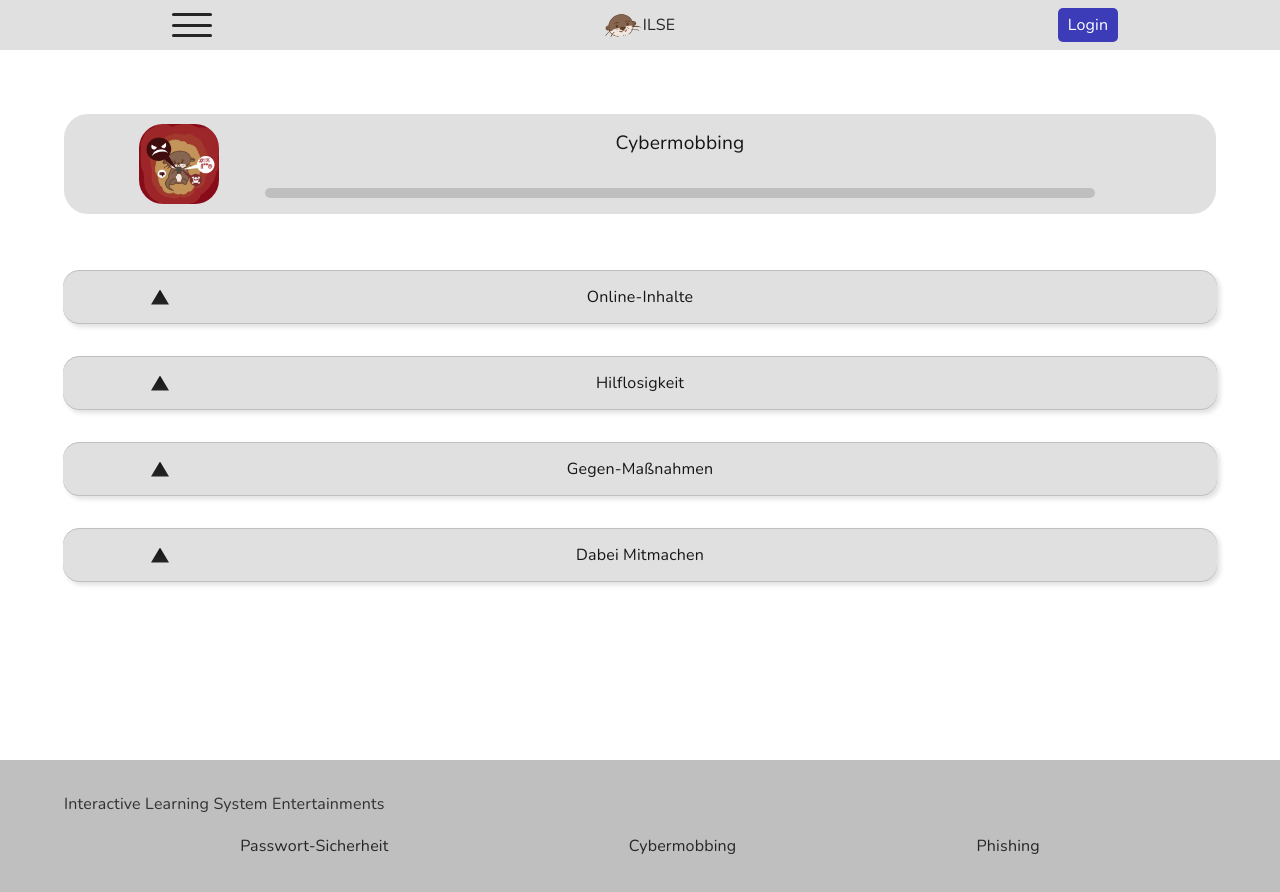
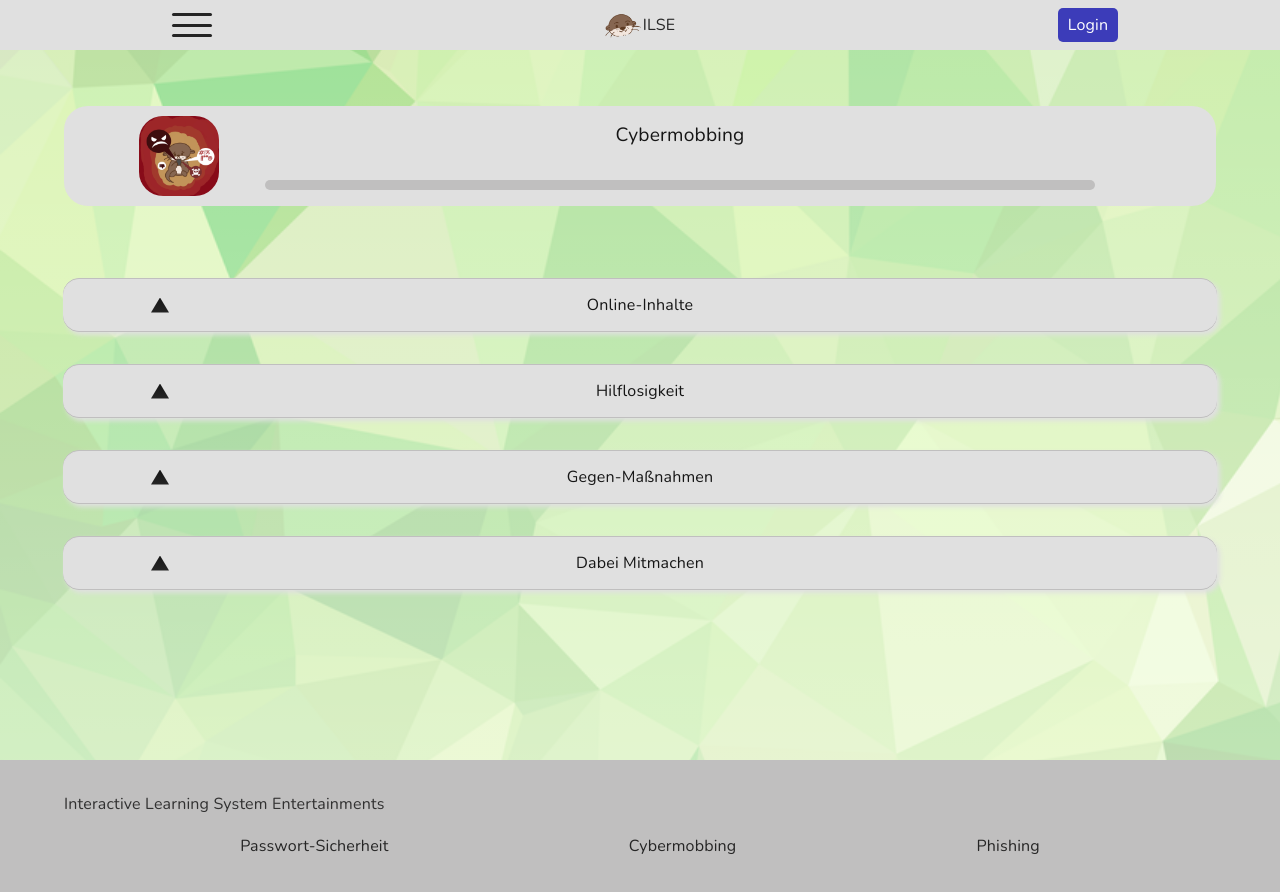
Before and after one commit to ILSE-Group/ILSE-Plattform-Frontend, a React (Vite) app: page / in a window 1280 px wide. Both pictures are taken after a click on the element 639 px from the left and 802 px from the top of the page. Shown: the top 892 px of the page. Built offline with nearby package versions, Linux system fonts and the light colour scheme.

Commit message:
added wallpaper to Landing, RoomViewPage

```diff
--- a/src/components/Landing/InfoPage/InfoPage.scss
+++ b/src/components/Landing/InfoPage/InfoPage.scss
@@ -23,12 +23,21 @@
     width: 90%;
     height: 70%;
 
+    padding: 2vh 0 2vh 0;
+
     display: flex;
     flex-direction: column;
     flex-wrap: nowrap;
 
     justify-content: space-evenly;
     align-items: center;
+
+    border-radius: 1em;
+
+    background: var(--wpOpacityGradient),
+                url('/wallpaper/wp-abstract.png');
+    background-size: cover;
+    background-repeat: no-repeat;
 }
 
 .header-content-wrapper {
--- a/src/components/RoomView/RoomViewPage.scss
+++ b/src/components/RoomView/RoomViewPage.scss
@@ -3,6 +3,11 @@
 .room-view-wrapper {
     min-height: 100vh;
     height: fit-content;
+
+    background: var(--wpOpacityGradient),
+                url('/wallpaper/wp-abstract.png');
+    background-size: cover;
+    background-repeat: no-repeat;
 }
 
 .room-page-wrapper {
@@ -19,9 +24,20 @@
 
 .room-header-wrapper {
     height: 100px;
+    width: 100%;
+
+    margin: 2vh 0 2vh 0;
+    padding: 5vh 0 5vh 0;
+
+    display: flex;
+    flex-direction: column;
+    align-items: center;
+    justify-content: center;
+}
+
+.room-header-content-wrapper {
+    height: 100%;
     width: 90%;
-
-    margin: 8vh 0 5vh 0;
 
     display: flex;
     flex-direction: row;
--- a/src/components/RoomView/RoomViewPage.tsx
+++ b/src/components/RoomView/RoomViewPage.tsx
@@ -77,6 +77,7 @@ function RoomViewPage( {roomName, thumbnailSrc} : RoomViewProps ) {
             <div className='room-page-wrapper'>
 
                 <div className='room-header-wrapper'>
+                    <div className='room-header-content-wrapper'>
                         {thumbnailSrc != null ? (
                             <img src={thumbnailSrc} alt=""
                                 className='room-header-thumb'
@@ -91,6 +92,7 @@ function RoomViewPage( {roomName, thumbnailSrc} : RoomViewProps ) {
                             <div className='room-header-progressbar'>
                                 <div className='room-header-progress'
                                     ref={progressRef}>
+                                </div>
                             </div>
                         </div>
                     </div>
--- a/src/index.scss
+++ b/src/index.scss
@@ -38,6 +38,8 @@ body {
   --highlightColorMediumContrast: #{styles.$lightTheme_highlightColorMediumContrast};
   --highlightColorLowContrast: #{styles.$lightTheme_highlightColorLowContrast};
 
+  --wpOpacityGradient: linear-gradient(rgba(255, 255, 255, 0.5), rgba(255, 255, 255, 0.7));
+
   color-scheme: light dark;
 
   margin: 0;
@@ -73,6 +75,8 @@ body.dark {
   --highlightColorHighContrast: #{styles.$darkTheme_highlightColorHighContrast};
   --highlightColorMediumContrast: #{styles.$darkTheme_highlightColorMediumContrast};
   --highlightColorLowContrast: #{styles.$darkTheme_highlightColorLowContrast};
+
+  --wpOpacityGradient: linear-gradient(rgba(0, 0, 0, 0.5), rgba(0, 0, 0, 0.7));
 }
 
 body {
--- a/src/lib/apiHandler.ts
+++ b/src/lib/apiHandler.ts
@@ -10,9 +10,6 @@ type UserManagement = typeof UserManagementType[keyof typeof UserManagementType]
 type AccountManagement = typeof AccountManagementType[keyof typeof AccountManagementType];
 
 
-//===================================================
-//====                  RECIEVE                 =====
-//===================================================
 // TODO
 function getDataFromAPI( subUrl : string ) : apiData | null {
     const [result, setResult] = useState<apiData | null>(null);
@@ -49,6 +46,48 @@ async function receiveDataAsync( subUrl : string ) : Promise<apiData | null>  {
 
     return (await response.json()) as apiData;
 }
+
+
+function sendDataToAPI( subUrl: string, payload: apiData ) : apiData | null {
+    const [result, setResult] = useState<apiData | null>(null);
+
+    useEffect(() => {
+        async function loadResult() {
+            try {
+                setResult(await sendDataAsync(subUrl, payload));
+            } catch (e) {
+                setResult(null);
+            }
+        }
+
+        loadResult();
+
+        return;
+    }, [subUrl, payload]);
+
+    return result;
+}
+async function sendDataAsync( subUrl: string, payload: apiData ) : Promise<apiData | null>  {
+    const targetUrl = new URL(subUrl, API_URL).toString();
+
+    const response = await fetch(targetUrl, {
+        method: "POST",
+        headers: {
+            Accept: "application/json"
+        },
+        body: JSON.stringify(payload),
+    });
+
+    if (!response.ok) {
+        return null;
+    }
+
+    return (await response.json()) as apiData;
+}
+
+//===================================================
+//====                  RECIEVE                 =====
+//===================================================
 
 /**
  * Returns all rooms with name, image-source and desription
@@ -720,42 +759,6 @@ export function recieveProfileData() : profileContent {
 //===================================================
 //====                    SEND                   ====
 //===================================================
-function sendDataToAPI( subUrl: string, payload: apiData ) : apiData | null {
-    const [result, setResult] = useState<apiData | null>(null);
-
-    useEffect(() => {
-        async function loadResult() {
-            try {
-                setResult(await sendDataAsync(subUrl, payload));
-            } catch (e) {
-                setResult(null);
-            }
-        }
-
-        loadResult();
-
-        return;
-    }, [subUrl, payload]);
-
-    return result;
-}
-async function sendDataAsync( subUrl: string, payload: apiData ) : Promise<apiData | null>  {
-    const targetUrl = new URL(subUrl, API_URL).toString();
-
-    const response = await fetch(targetUrl, {
-        method: "POST",
-        headers: {
-            Accept: "application/json"
-        },
-        body: JSON.stringify(payload),
-    });
-
-    if (!response.ok) {
-        return null;
-    }
-
-    return (await response.json()) as apiData;
-}
 
 // ---------------------Account-Mgmt---------------------
 // TODO
```
Also changed, not shown: public/wallpaper/wp-abstract.png (added). Lines whose indentation alone changed are shown as unchanged.
